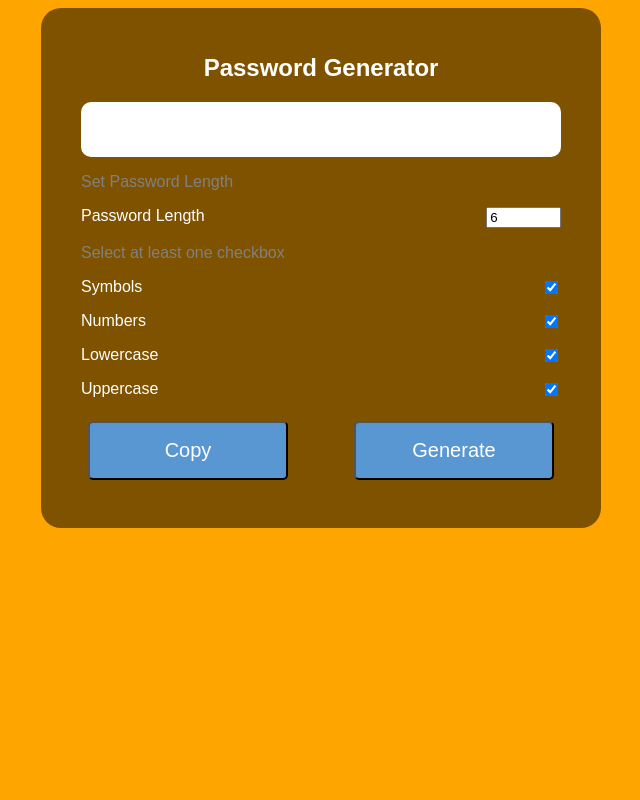
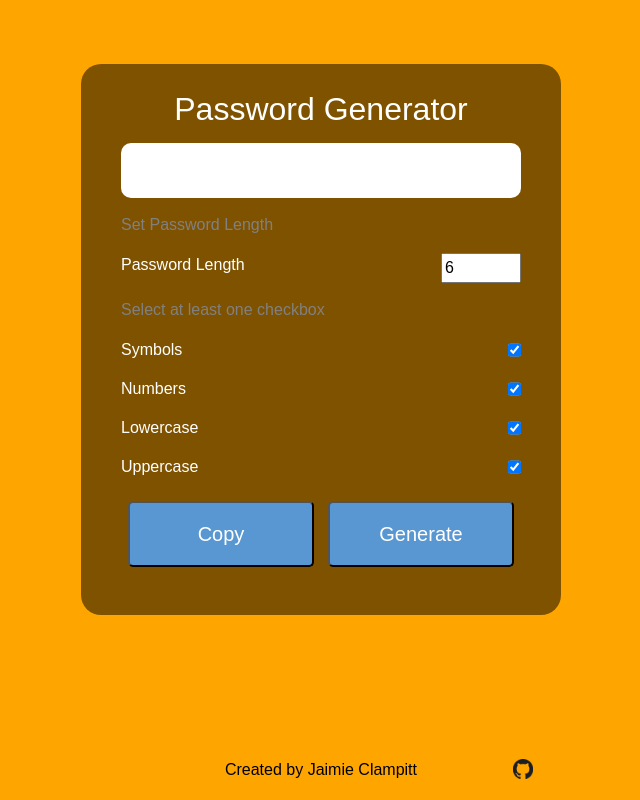
Before and after one commit to MinatoMeow/password-generator, a plain HTML site: page index.html in a window 1280 px wide. Shown: the whole page, without its empty margins (319-959 px from the left). Drawn offline with nearby package versions, Linux system fonts and the light colour scheme.

Commit message:
add footer, fix flexbox and link to site

```diff
--- a/index.html
+++ b/index.html
@@ -3,13 +3,20 @@
   <head>
     <meta charset="UTF-8" />
     <meta name="viewport" content="width=device-width, initial-scale=1.0" />
-    <title>Password Generator</title>
+    <link
+      href="https://cdn.jsdelivr.net/npm/bootstrap@5.3.3/dist/css/bootstrap.min.css"
+      rel="stylesheet"
+      integrity="sha384-QWTKZyjpPEjISv5WaRU9OFeRpok6YctnYmDr5pNlyT2bRjXh0JMhjY6hW+ALEwIH"
+      crossorigin="anonymous" />
 
     <link rel="stylesheet" href="password-gen.css" />
     <script src="password-gen.js"></script>
+    <title>Password Generator</title>
   </head>
 
   <body>
+    <div class="container page">
+      <div class="container">
         <div class="password-gen">
           <h2>Password Generator</h2>
           <div class="password-box">
@@ -48,5 +55,23 @@
             <button onclick="generatePassword()">Generate</button>
           </div>
         </div>
+      </div>
+
+      <footer class="row accent" id="footer">
+        <div class="col-1"></div>
+        <div id="name" class="col-xxs col-lg-6">
+          <a href="https://minatomeow.github.io/"> Created by Jaimie Clampitt</a>
+        </div>
+        <div class="col-1" id="github-logo-container">
+          <a href="https://github.com/MinatoMeow/password-generator"
+            ><img src="assets/GitHub_Invertocat_Dark.png" id="github-logo"
+          /></a>
+        </div>
+      </footer>
+    </div>
+    <script
+      src="https://cdn.jsdelivr.net/npm/bootstrap@5.3.3/dist/js/bootstrap.bundle.min.js"
+      integrity="sha384-YvpcrYf0tY3lHB60NNkmXc5s9fDVZLESaAA55NDzOxhy9GkcIdslK1eN7N6jIeHz"
+      crossorigin="anonymous"></script>
   </body>
 </html>
--- a/password-gen.css
+++ b/password-gen.css
@@ -1,11 +1,30 @@
+html,
+body {
+  min-height: 100vh;
+}
 body {
   font-family: sans-serif;
   background-color: orange;
   color: white;
 }
-
+.container {
+  padding-top: 2rem;
+}
+.container .row {
+  margin-left: 0;
+  margin-right: 0;
+}
+.page {
+  display: flex;
+  min-height: 100vh;
+  flex-direction: column;
+  justify-content: flex-start;
+  align-items: center;
+  margin-bottom: 0;
+  padding-bottom: 0;
+}
 .password-gen {
-  font-size: 16px;
+  font-size: 1rem;
   border-radius: 20px;
   padding: 26px 40px;
   background-color: rgb(0, 0, 0, 0.5);
@@ -67,6 +86,30 @@ body {
   font-size: 20px;
 }
 
+#footer {
+  display: flex;
+  max-width: 100%;
+  justify-content: center;
+  text-align: center;
+  align-items: center;
+  flex-direction: row;
+  padding: 1em;
+  margin-top: auto;
+}
+a {
+  color: rgb(0, 0, 0);
+  text-decoration: none; /* no underline */
+}
+
+#github-logo-container {
+  text-align: right;
+  padding-bottom: 0.25rem;
+}
+.col-1 #github-logo {
+  max-width: 10%;
+  min-width: 20px;
+}
+
 @media screen and (max-width: 500px) {
   .password-gen {
     width: 18rem;
```
Also changed, not shown: assets/GitHub_Invertocat_Dark.png (added). Lines whose indentation alone changed are shown as unchanged.
